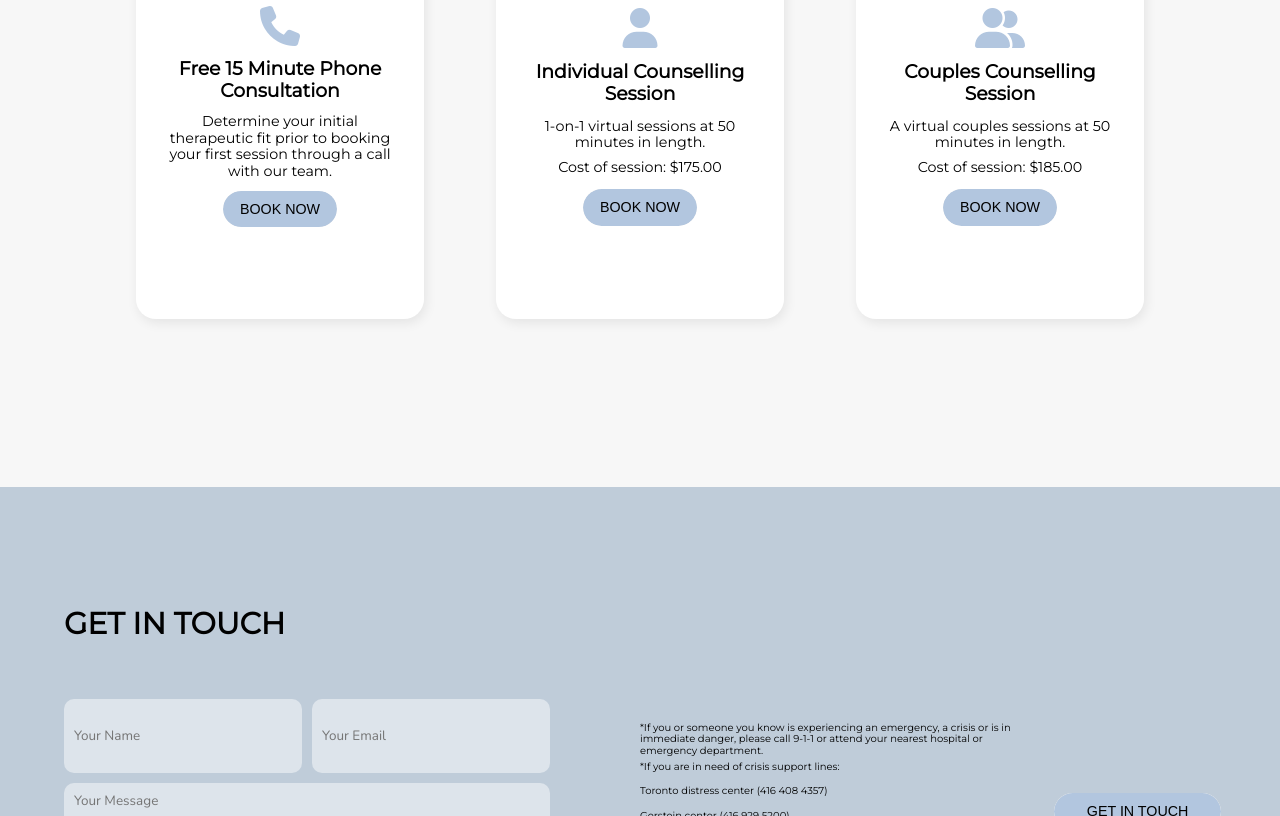
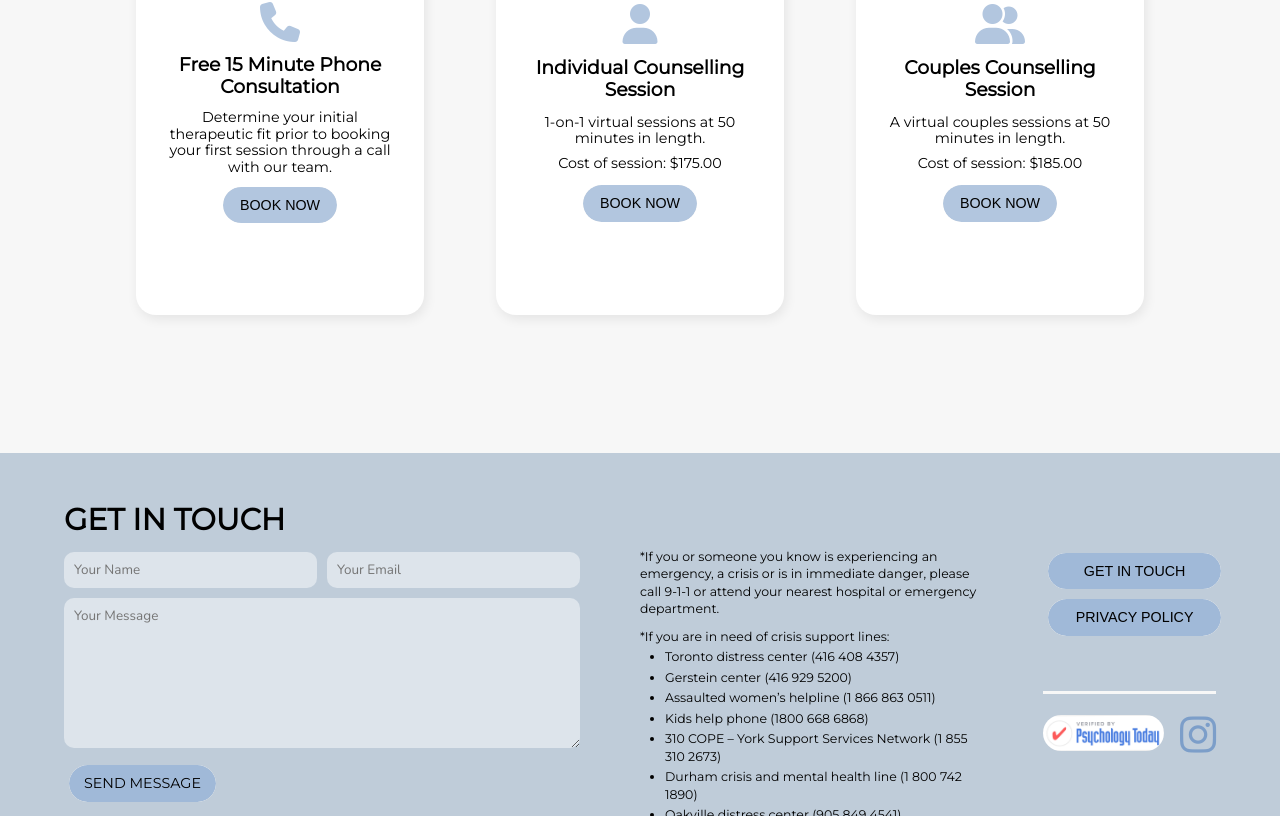
Before and after one commit to TherapyInTheClouds/TherapyInTheClouds, a React (Create React App) app: page / in a window 1280 px wide. Shown: the part 1984-2800 px from the top of the page. Built offline with nearby package versions, Linux system fonts and the light colour scheme; a web font is replaced by a local one.

Commit message:
updated footer styles

```diff
--- a/src/components/Footer.js
+++ b/src/components/Footer.js
@@ -35,8 +35,6 @@ const Footer = () => {
                         <div className="buttons">
                             <button><Link>Get in Touch</Link></button>
                             <button><Link to="/policy">Privacy Policy</Link></button>
-                        </div>
-                    </div>
                             <div className="socialMedia">
                                 <a href="https://www.psychologytoday.com/profile/908641" class="sx-verified-seal">
                                     <img src={badge} />
@@ -44,12 +42,8 @@ const Footer = () => {
                                 <a href="">
                                     <i className="fa-brands fa-instagram"></i>
                                 </a>
-                        <a href="">
-                            <i className="fa-brands fa-facebook"></i>
-                        </a>
-                        <a href="">
-                            <i className="fa-brands fa-twitter"></i>
-                        </a>
+                            </div>
+                        </div>
                     </div>
                 </section>
             </div>
--- a/src/components/Nav.js
+++ b/src/components/Nav.js
@@ -14,7 +14,7 @@ const Nav = (props) => {
          <Link to="/"><img className="logo" src={logo} alt="Therapy in the Clouds Logo" /></Link>
          <ul>
             <li><Link to="/">Home</Link></li>
-            <li>Booking</li>
+            <li><Link path={`/#servicesLink`}>Booking</Link></li>
             <li><Link to="/faq">FAQ</Link></li>
             <li> <Link to="/policy">Privacy Policy</Link></li>
 
--- a/src/styles/sass/partials/_footer.scss
+++ b/src/styles/sass/partials/_footer.scss
@@ -2,56 +2,62 @@
 @use "./mixins" as *;
 
 footer {
-    margin-top: 80px;
-    padding-top: 120px;
+    margin-top: 50px;
+    padding-top: 50px;
     background-color:  #bfccd9;
     background-size: cover;
-    height: 65vh;
+    height: 56vh;
     div {
         @include flex(row, space-between);
         section {
             width: 50%;
-            margin-top: 70px;
+            margin-top: 35px;
             .crisisSupport {
                 @include flex(column);
-                width: 70%;
-                margin-top: 40px;
+                width: 60%;
                 margin-right: 20px;
-                p, ul {
-                    margin-top: 5px;
+                p {
+                    margin-top: 10px;
+                }
+                li {
+                    margin-top: 3px;
+                    list-style-type: disc;
+                    margin-left: 25px;
                 }
             }
             .buttons {
-                @include flex(column, center);
+                @include flex(column, flex-start);
                 width: 30%;
-                margin-top: 40px;
+                margin-top: 10px;
                 button {
                     width: 100%;
+                    &::after {
+                        background-color: darken($primaryColour, 5%);
+                    }
                 }
             }
             .socialMedia {
-                @include flex(row, flex-end, center);
-                margin-top: 10px;
-                padding-top: 10px;
-                border-top: 2px solid $secondaryColour;
+                @include flex(row, center, center);
+                margin-top: 50px;
+                padding-top: 20px;
+                border-top: 3px solid $secondaryColour;
                 .sx-verified-seal {
-                    width: 20%;
+                    width: 100%;
                 }
                 img {
                     border-radius: 20px;
-                    width: 100%;
-                    padding: 7px;
+                    width: 95%;
                 }
                 i {
                     margin-left: 10px;
+                    color: darken($primaryColour, 15%);
                 }
             }
         }
 
         form {
-            @include flex(row, normal, normal, wrap);
-            width: calc(50% - 80px);
-            margin-right: 80px;
+            width: calc(50% - 50px);
+            margin-right: 50px;
             h4 {
                 width: 100%;
                 margin-bottom: 0px;
@@ -63,7 +69,8 @@ footer {
             }
             input {
                 width: calc(50% - 10px);
-                margin: 0px 10px 10px 0;
+                margin: 15px 10px 10px 0;
+                padding: 10px;
                 border-radius: 10px;
                 font-size: 1.35rem;
                 font-family: 'Nunito';
@@ -74,6 +81,7 @@ footer {
             }
             textarea {
                 width: calc(100% - 10px);
+                height: 150px;
                 padding: 10px;
                 border: none;
                 outline: none;
@@ -83,19 +91,15 @@ footer {
                 color: $fontColour;
             }
             button {
-                border: 3px solid $secondaryColour;
                 margin-top: 15px;
-                border-radius: 15px;
-                padding: 0px 10px;
-                font-size: 1.35rem;
-                font-family: 'Nunito';
-                background-color: $secondaryColour;
+                padding: 10px 15px;
+                font-family: $mainFont;
                 color: $fontColour;
-                font-weight: 700;
-                &:hover {
-                    background-color: $secondaryColour;
-                    color: $primaryColour;
-                    border: 3px solid $secondaryColour;
+                &::after {
+                    background-color: darken($primaryColour, 5%);
+                }
+                &:hover{
+                    color: $fontColour;
                 }
             }
         }
--- a/src/styles/sass/partials/_nav.scss
+++ b/src/styles/sass/partials/_nav.scss
@@ -16,7 +16,9 @@ nav {
         gap: 50px;
         @include flex(row, center);
         transition: all 1s;
-
+        li {
+            width: max-content;
+        }
         a {
             &:hover {
             border-bottom: 4px solid $quarternaryColour;
--- a/src/styles/sass/partials/_typography.scss
+++ b/src/styles/sass/partials/_typography.scss
@@ -86,7 +86,8 @@ li {
 }
 
 footer p, footer li {
-    font-size: 1rem;
+    font-size: clamp(1rem, 0.8611rem + 0.4444vw, 1.25rem);
+    line-height: clamp(1.35rem, 2vw, 1.75rem)
 }
 
 a {
@@ -103,6 +104,10 @@ nav a {
 i {
     font-size: clamp(1.25rem, 0.2083rem + 3.3333vw, 3.125rem);
     color: $primaryColour;
+}
+
+footer i {
+    font-size: clamp(1.25rem, 0.2083rem + 3.3333vw, 4.125rem);
 }
 
 .service i {
```
Lines whose indentation alone changed are shown as unchanged.
